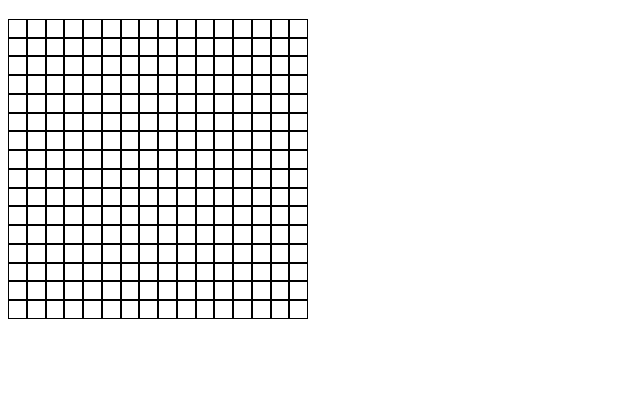
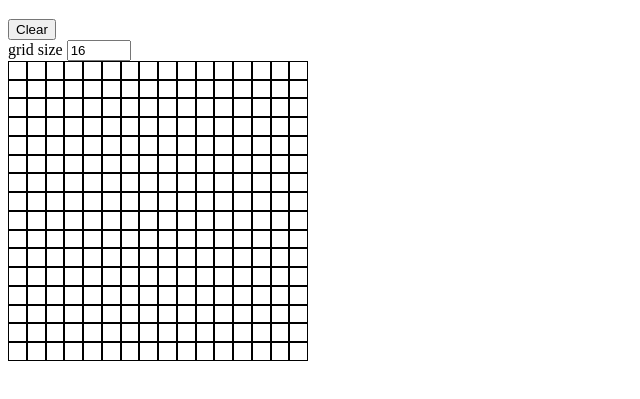
Before and after one commit to lukpaikat/etch-a-sketch, a plain HTML site: page index.html in a window 1280 px wide. Shown: the part 61-460 px from the top of the page, without its empty margins (0-640 px from the left). Drawn offline with Linux system fonts and the light colour scheme.

Commit message:
add button and number input

```diff
--- a/index.html
+++ b/index.html
@@ -14,9 +14,15 @@
     <h1>Etch-a-Sketch</h1>
   </header>
   <main>
-    <div class="grid-container">
+    <div class="tools-container">
+      <button type="button" id="clear-button">Clear</button>
+      <div>
+        <label for="grid-size">grid size</label>
+        <input type="number" name="grid-size" id="grid-size" min="1" max="100" value="16">
+      </div>
     </div>
+    <div class="grid-container"></div>
   </main>
-  <script src="./scripts/app.js"></script>
+  <script type="module" src="./scripts/app.js"></script>
 </body>
 </html>
```
